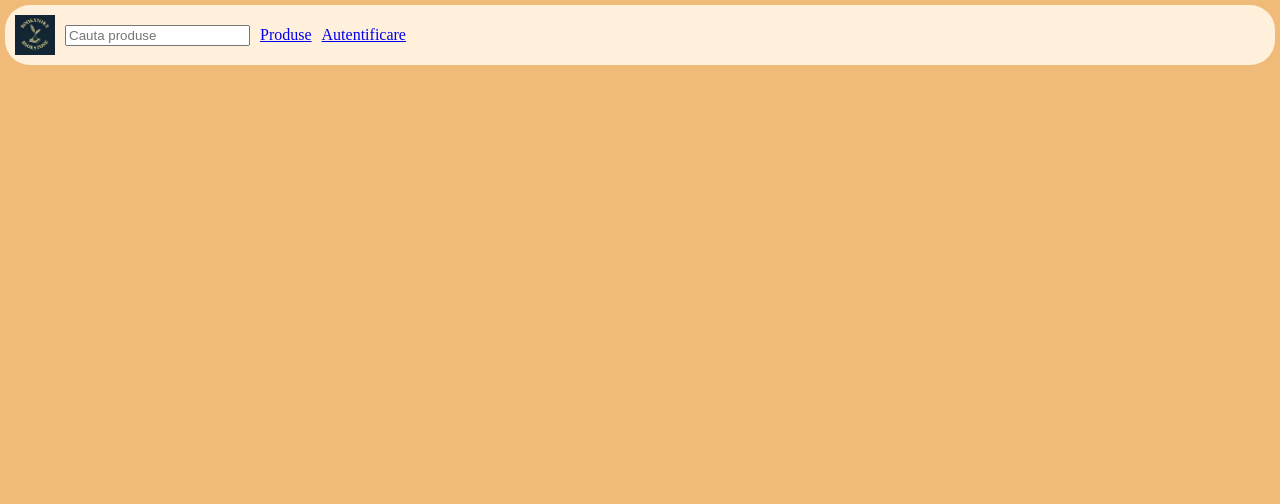
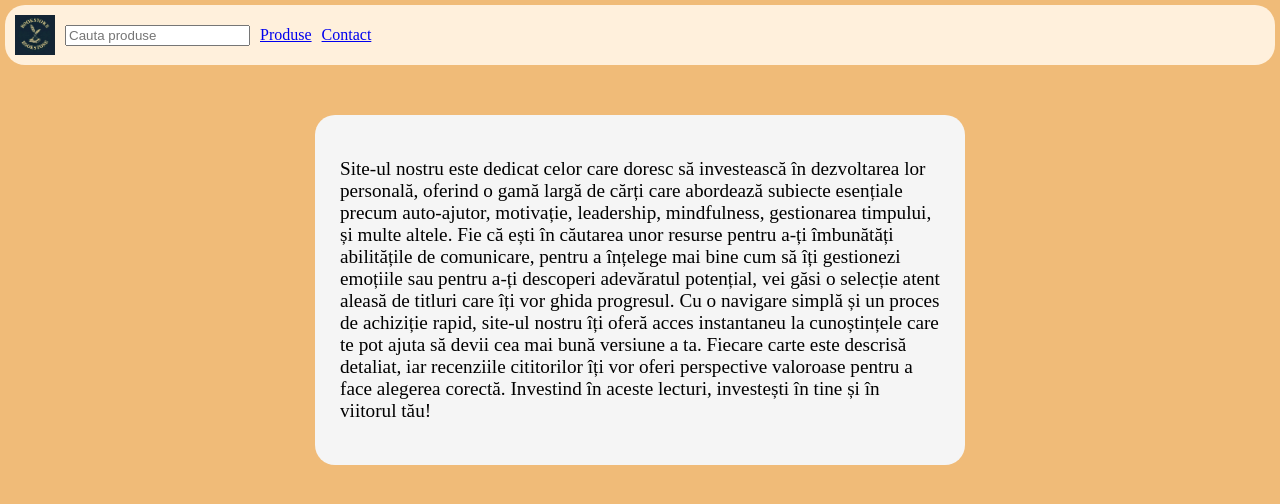
Before and after one commit to Andr1907/CD-Atestat-Dohmila-Andrei, a plain HTML site: page Acasa/paginaprincipala.html in a window 1280 px wide. Drawn offline with Linux system fonts and the light colour scheme.

Commit message:
28.02 update

```diff
--- a/Acasa/paginaprincipala.html
+++ b/Acasa/paginaprincipala.html
@@ -20,7 +20,7 @@
             height: 40px;
             display: flex;
             align-items: center;
-            border-radius: 25px;
+            border-radius: 20px;
             margin: 5px;
             padding: 10px;
             gap: 10px;
@@ -30,6 +30,27 @@
             height: 40px;
             width: 40px;
         }
+        .divptdivtext
+        {
+            display: flex;
+            align-items: top;
+            justify-content: center;
+            margin-top: 50px;
+        }
+        .textul
+        {
+            display: flex;
+            gap: 10px;
+            align-items: center;
+            justify-content: center;
+            height: 300px;
+            width: 600px;
+            background-color: whitesmoke;
+            color: black;
+            font-size: 120%;
+            padding: 25px;
+            border-radius: 20px;
+        }
     </style>
 </head>
 <body>
@@ -37,9 +58,23 @@
         <img src="/Screenshot 2025-02-14 163058.png" class="logo">
         <input type="search" placeholder="Cauta produse">
         <a href="/Produse/produse.html">Produse</a>
-        <a href="/Autentificare/Autentificare.html">Autentificare</a>
+        <a href="/Contact/Contact.html">Contact</a>
 
     </nav>
+    <div class="divptdivtext">
+    <div class="textul">
+        <p>Site-ul nostru este dedicat celor care doresc să investească în dezvoltarea lor personală,
+            oferind o gamă largă de cărți care abordează subiecte esențiale precum auto-ajutor, motivație,
+            leadership, mindfulness, gestionarea timpului, și multe altele. Fie că ești în căutarea unor
+            resurse pentru a-ți îmbunătăți abilitățile de comunicare, pentru a înțelege mai bine cum să
+            îți gestionezi emoțiile sau pentru a-ți descoperi adevăratul potențial, vei găsi o selecție
+            atent aleasă de titluri care îți vor ghida progresul. Cu o navigare simplă și un proces de
+             achiziție rapid, site-ul nostru îți oferă acces instantaneu la cunoștințele care te pot ajuta
+            să devii cea mai bună versiune a ta. Fiecare carte este descrisă detaliat, iar recenziile
+            cititorilor îți vor oferi perspective valoroase pentru a face alegerea corectă. Investind în
+            aceste lecturi, investești în tine și în viitorul tău!</p>
+    </div>
+    </div>
 
 </body>
 </html>
```
Also changed, not shown: Contact/Contact.html (renamed from Autentificare/Autentificare.html, +26 -4 lines), js/js.html (+28 -0 lines), js/js2.html (added, +20 -0 lines).
